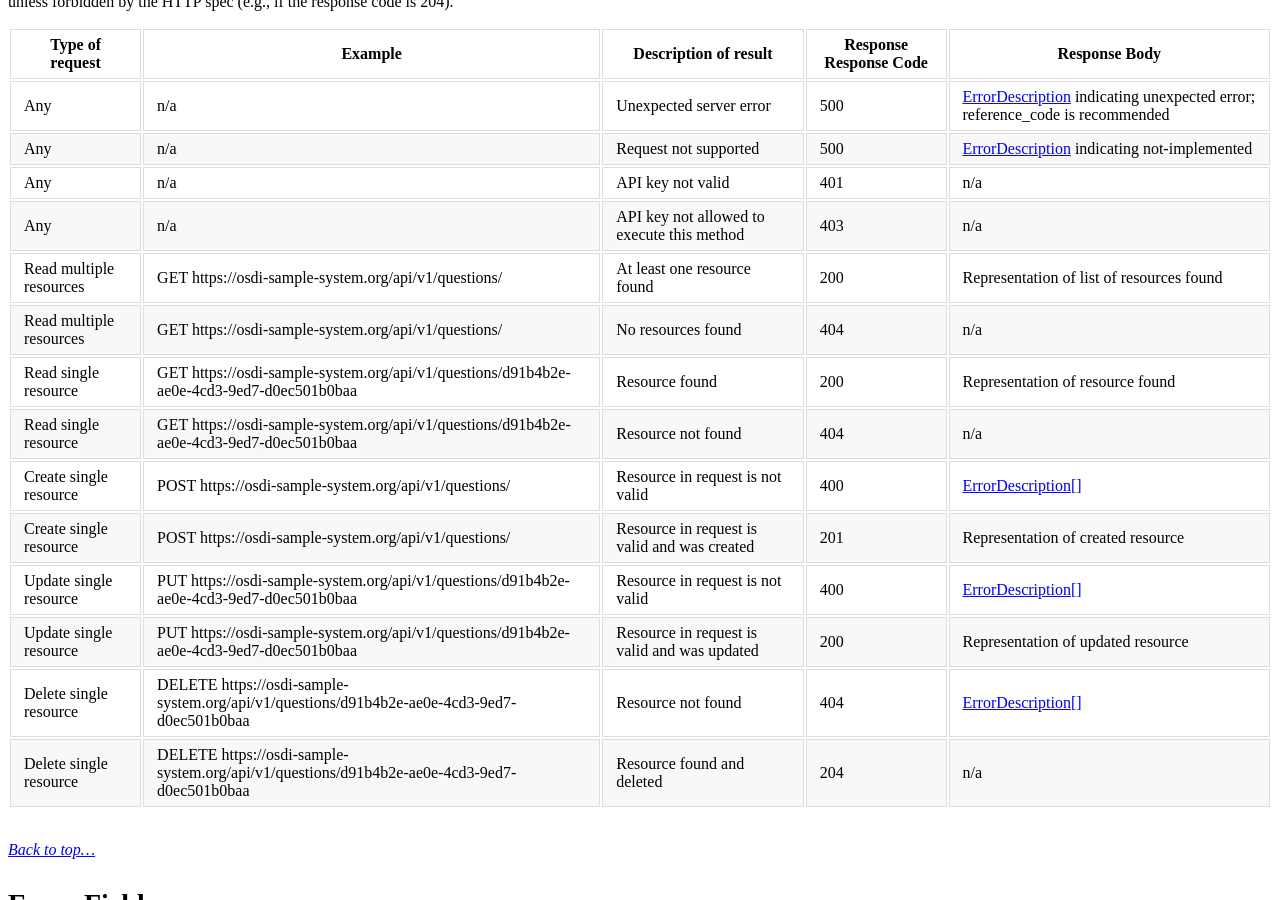
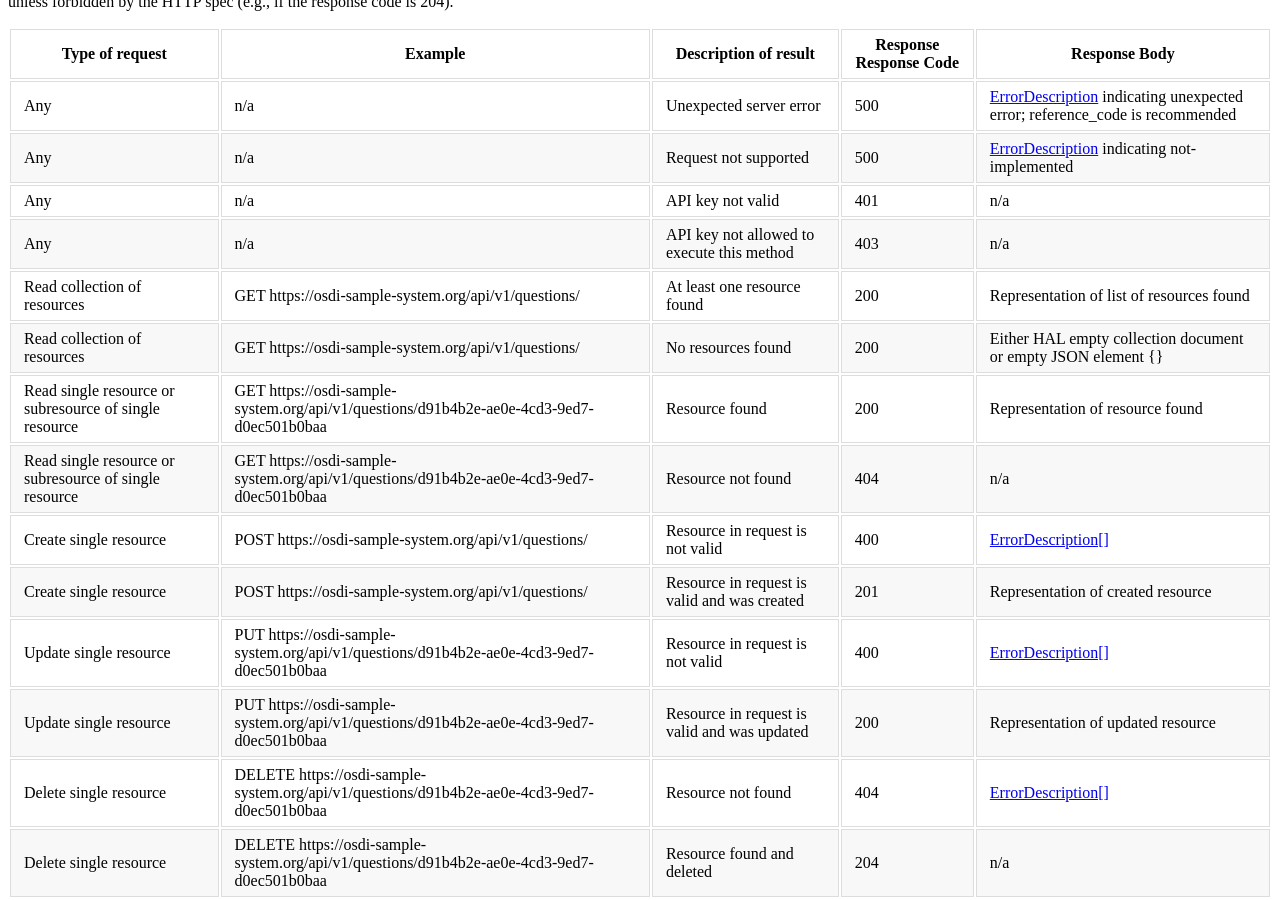
Before and after one commit to opensupporter/osdi-docs, a Jekyll site: the page built from errors.md, in a window 1280 px wide and 900 px high, scrolled down 1598 px. Built offline with Jekyll 4.4.1, drawn with Linux system fonts in a browser that asks for light colours; a style sheet for code colours, icons or effects is not loaded.

Commit message:
Clarification approved 3/24

```diff
--- a/errors.md
+++ b/errors.md
@@ -48,10 +48,10 @@ The following response codes correspond to success or failure of different kinds
 | Any             | n/a     | Request not supported | 500 | [ErrorDescription](#error-description) indicating not-implemented
 | Any             | n/a     | API key not valid | 401 | n/a
 | Any             | n/a     | API key not allowed to execute this method | 403 | n/a
-| Read multiple resources | GET  https://osdi-sample-system.org/api/v1/questions/ | At least one resource found | 200 | Representation of list of resources found
-| Read multiple resources | GET  https://osdi-sample-system.org/api/v1/questions/ | No resources found | 404 | n/a
-| Read single resource | GET  https://osdi-sample-system.org/api/v1/questions/d91b4b2e-ae0e-4cd3-9ed7-d0ec501b0baa | Resource found | 200 | Representation of resource found
-| Read single resource | GET  https://osdi-sample-system.org/api/v1/questions/d91b4b2e-ae0e-4cd3-9ed7-d0ec501b0baa | Resource not found | 404 | n/a
+| Read collection of resources | GET  https://osdi-sample-system.org/api/v1/questions/ | At least one resource found | 200 | Representation of list of resources found
+| Read collection of resources | GET  https://osdi-sample-system.org/api/v1/questions/ | No resources found | 200 | Either HAL empty collection document or empty JSON element {}
+| Read single resource or subresource of single resource | GET  https://osdi-sample-system.org/api/v1/questions/d91b4b2e-ae0e-4cd3-9ed7-d0ec501b0baa | Resource found | 200 | Representation of resource found
+| Read single resource or subresource of single resource | GET  https://osdi-sample-system.org/api/v1/questions/d91b4b2e-ae0e-4cd3-9ed7-d0ec501b0baa | Resource not found | 404 | n/a
 | Create single resource | POST https://osdi-sample-system.org/api/v1/questions/ | Resource in request is not valid | 400 | [ErrorDescription[]](#error-description)
 | Create single resource | POST https://osdi-sample-system.org/api/v1/questions/ | Resource in request is valid and was created | 201 | Representation of created resource
 | Update single resource | PUT https://osdi-sample-system.org/api/v1/questions/d91b4b2e-ae0e-4cd3-9ed7-d0ec501b0baa | Resource in request is not valid | 400 | [ErrorDescription[]](#error-description)
```
